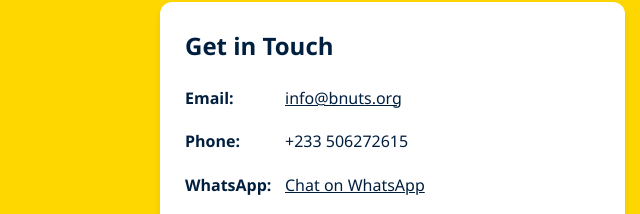
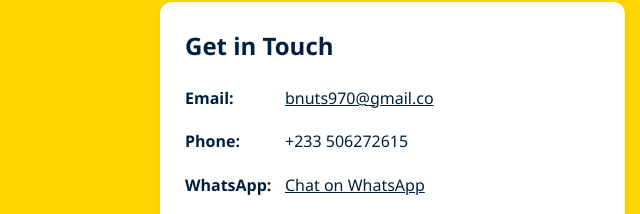
Before and after one commit to Bnuts-web/Sample, a plain HTML site: page contact.html in a window 1280 px wide. Shown: the part 486-700 px from the top of the page, 0-640 px from the left. Drawn offline with Linux system fonts and the light colour scheme.

Commit message:
Correct email address in contact.html

```diff
--- a/contact.html
+++ b/contact.html
@@ -177,7 +177,7 @@
 
         <div class="info-item">
           <strong>Email:</strong>
-          <a href="mailto:bnuts970@gmail.com" style="color: #001F3F; text-decoration: underline;">info@bnuts.org</a>
+          <a href="mailto:bnuts970@gmail.com" style="color: #001F3F; text-decoration: underline;">bnuts970@gmail.co</a>
         </div>
 
         <div class="info-item">
```
